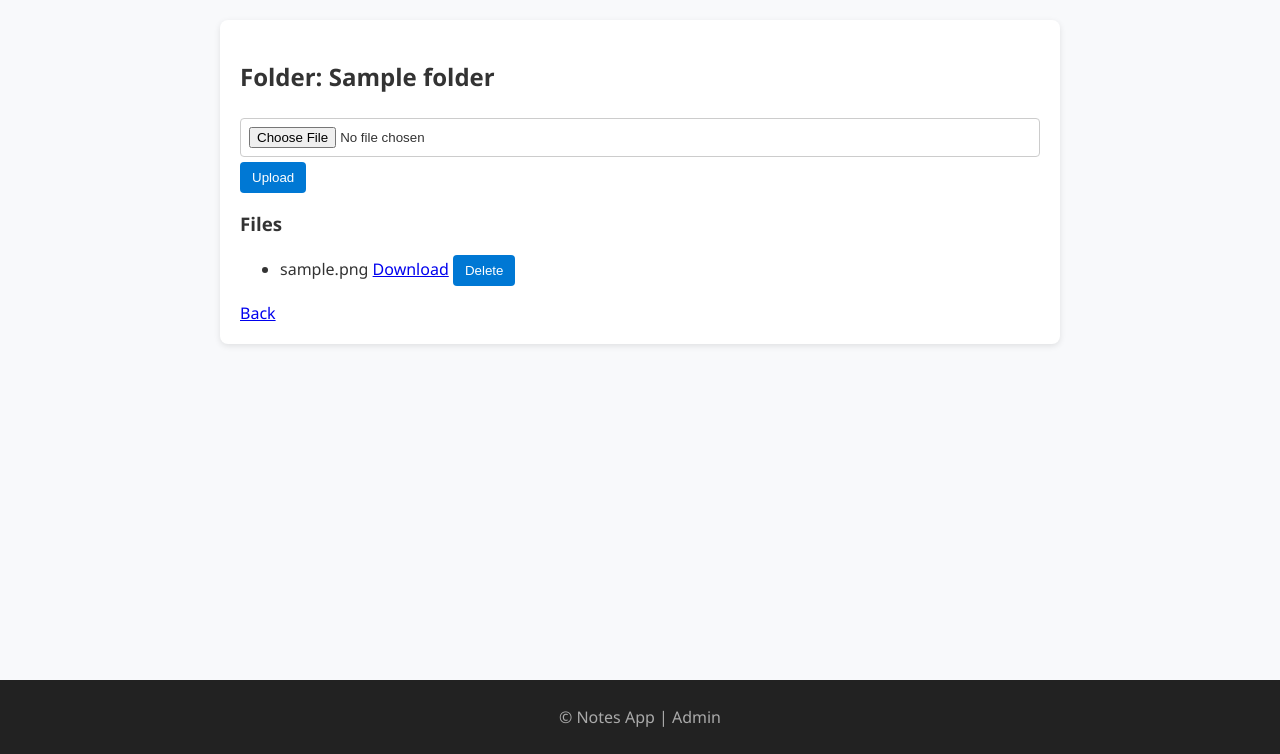
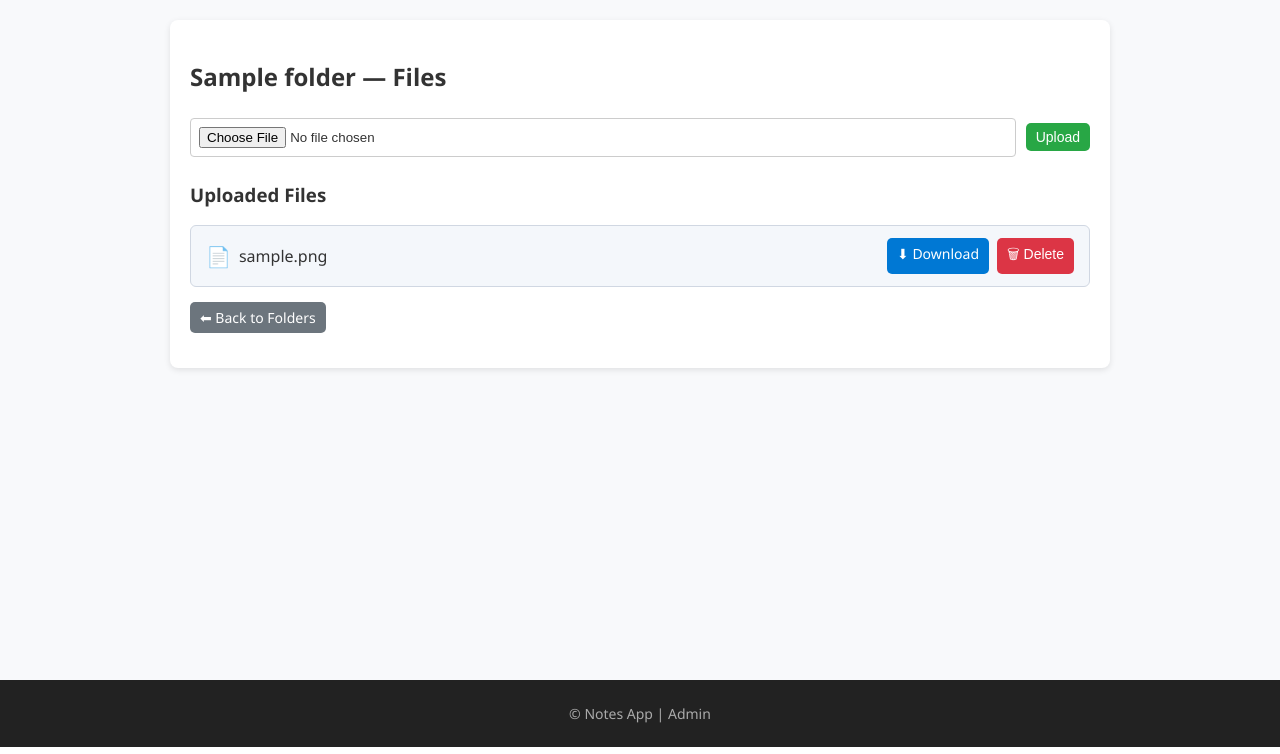
Before and after one commit to Abhi-tech-byte/notes-app, a Flask app: page /folders/1 in a window 1280 px wide. Shown: the part 93-847 px from the top of the page. Run offline with Flask 3, Linux system fonts and the light colour scheme; a user stored in the database is signed in; tables that the repository leaves empty hold one stand-in row (values such as "Sample post").

Commit message:
Enhanced file view UI with styled upload/download/delete buttons

```diff
--- a/static/css/style.css
+++ b/static/css/style.css
@@ -1,3 +1,4 @@
+/* ---------- BASE STYLES ---------- */
 body {
   font-family: "Segoe UI", Arial, sans-serif;
   background: #f8f9fb;
@@ -6,7 +7,7 @@ body {
   color: #333;
 }
 
-/* Navbar */
+/* ---------- NAVBAR ---------- */
 .navbar {
   display: flex;
   justify-content: space-between;
@@ -27,23 +28,26 @@ body {
   text-decoration: underline;
 }
 
-/* Main content */
+/* ---------- MAIN ---------- */
 main {
   padding: 20px;
   min-height: 80vh;
 }
 
-/* Footer */
+/* ---------- FOOTER ---------- */
 footer {
   background: #222;
   color: #aaa;
   text-align: center;
   padding: 10px 0;
+  font-size: 14px;
 }
 
-/* Flash messages */
+/* ---------- FLASH MESSAGES ---------- */
 .flash-container {
-  margin-bottom: 15px;
+  margin: 15px auto;
+  width: 90%;
+  max-width: 700px;
 }
 
 .flash {
@@ -65,7 +69,19 @@ footer {
   border: 1px solid #f5c6cb;
 }
 
-/* Forms and buttons */
+.flash.info {
+  background-color: #d1ecf1;
+  color: #0c5460;
+  border: 1px solid #bee5eb;
+}
+
+.flash.warning {
+  background-color: #fff3cd;
+  color: #856404;
+  border: 1px solid #ffeeba;
+}
+
+/* ---------- FORMS ---------- */
 input, select {
   padding: 8px;
   margin: 5px 0;
@@ -82,18 +98,236 @@ button {
   border-radius: 4px;
   padding: 8px 12px;
   cursor: pointer;
+  transition: background 0.2s ease;
 }
 
 button:hover {
   background-color: #005fa3;
 }
 
-/* Container */
+/* ---------- CONTAINER ---------- */
 .container {
-  max-width: 800px;
+  max-width: 900px;
   margin: 0 auto;
   background: white;
   padding: 20px;
   border-radius: 8px;
   box-shadow: 0 2px 6px rgba(0, 0, 0, 0.1);
 }
+
+/* ---------- DASHBOARD / FOLDER STYLING ---------- */
+.dashboard-container {
+  max-width: 900px;
+  margin: 20px auto;
+  background: white;
+  border-radius: 10px;
+  padding: 20px;
+  box-shadow: 0 2px 8px rgba(0,0,0,0.1);
+}
+
+.dashboard-container h2 {
+  text-align: center;
+  margin-bottom: 15px;
+  color: #0078d4;
+}
+
+.folder-form {
+  display: flex;
+  justify-content: center;
+  margin: 20px 0;
+  gap: 10px;
+}
+
+.folder-form input {
+  padding: 10px;
+  width: 60%;
+  border: 1px solid #ccc;
+  border-radius: 5px;
+  outline: none;
+}
+
+.folder-form button {
+  background: #0078d4;
+  color: white;
+  border: none;
+  padding: 10px 20px;
+  border-radius: 5px;
+  cursor: pointer;
+  font-weight: 500;
+}
+
+.folder-form button:hover {
+  background: #005fa3;
+}
+
+/* ---------- FOLDER GRID ---------- */
+.folder-grid {
+  display: grid;
+  grid-template-columns: repeat(auto-fill, minmax(200px, 1fr));
+  gap: 15px;
+  margin-top: 20px;
+}
+
+.folder-card {
+  background: #eef5ff;
+  border: 1px solid #cfd8f7;
+  border-radius: 10px;
+  padding: 20px;
+  text-align: center;
+  transition: all 0.3s ease;
+}
+
+.folder-card:hover {
+  transform: translateY(-5px);
+  box-shadow: 0 5px 10px rgba(0,0,0,0.1);
+}
+
+.folder-icon {
+  font-size: 38px;
+}
+
+.folder-card h3 {
+  margin: 10px 0;
+  color: #004aad;
+}
+
+.btn-view {
+  display: inline-block;
+  background: #0078d4;
+  color: white;
+  text-decoration: none;
+  padding: 8px 14px;
+  border-radius: 5px;
+  transition: background 0.2s ease;
+}
+
+.btn-view:hover {
+  background: #005fa3;
+}
+
+/* ---------- NO FOLDERS ---------- */
+.no-folder {
+  text-align: center;
+  color: #666;
+  margin-top: 15px;
+  font-size: 15px;
+}
+
+/* ---------- BACK BUTTON ---------- */
+.back-btn {
+  display: inline-block;
+  background: #ccc;
+  color: #333;
+  text-decoration: none;
+  padding: 7px 14px;
+  border-radius: 4px;
+  margin-bottom: 15px;
+  transition: all 0.2s ease;
+}
+
+.back-btn:hover {
+  background: #bbb;
+}
+
+/* File section styling */
+.upload-form {
+  margin-bottom: 20px;
+  display: flex;
+  align-items: center;
+  gap: 10px;
+}
+
+.file-list {
+  display: flex;
+  flex-direction: column;
+  gap: 10px;
+  margin-top: 10px;
+}
+
+.file-card {
+  display: flex;
+  justify-content: space-between;
+  align-items: center;
+  background: #f4f7fb;
+  border: 1px solid #d0d7e2;
+  border-radius: 6px;
+  padding: 12px 15px;
+  transition: all 0.2s ease;
+}
+
+.file-card:hover {
+  background: #eaf2ff;
+  transform: translateY(-2px);
+}
+
+.file-info {
+  display: flex;
+  align-items: center;
+  gap: 8px;
+}
+
+.file-icon {
+  font-size: 20px;
+}
+
+.file-name {
+  font-weight: 500;
+  color: #333;
+}
+
+.file-actions {
+  display: flex;
+  gap: 8px;
+}
+
+.btn {
+  padding: 6px 10px;
+  border-radius: 5px;
+  font-size: 14px;
+  text-decoration: none;
+  color: white;
+  border: none;
+  cursor: pointer;
+}
+
+.upload-btn {
+  background-color: #28a745;
+}
+
+.upload-btn:hover {
+  background-color: #218838;
+}
+
+.download-btn {
+  background-color: #0078d4;
+}
+
+.download-btn:hover {
+  background-color: #005fa3;
+}
+
+.delete-btn {
+  background-color: #dc3545;
+}
+
+.delete-btn:hover {
+  background-color: #b02a37;
+}
+
+.back-btn {
+  display: inline-block;
+  margin-top: 15px;
+  background-color: #6c757d;
+  color: white;
+  text-decoration: none;
+}
+
+.back-btn:hover {
+  background-color: #565e64;
+}
+
+.no-files {
+  color: #555;
+  font-style: italic;
+  margin-top: 10px;
+}
--- a/templates/files.html
+++ b/templates/files.html
@@ -1,30 +1,38 @@
 {% extends "base.html" %}
 {% block content %}
 <div class="container">
-  <h2>Folder: {{ folder.name }}</h2>
+  <h2>{{ folder.name }} — Files</h2>
 
-  <form action="{{ url_for('upload_file', folder_id=folder.id) }}" method="POST" enctype="multipart/form-data">
+  <!-- Upload form -->
+  <form action="{{ url_for('upload_file', folder_id=folder.id) }}" method="POST" enctype="multipart/form-data" class="upload-form">
     <input type="file" name="file" required>
-    <button type="submit">Upload</button>
+    <button type="submit" class="btn upload-btn">Upload</button>
   </form>
 
-  <h3>Files</h3>
-  <ul>
+  <h3>Uploaded Files</h3>
+  {% if files %}
+  <div class="file-list">
     {% for file in files %}
-      <li>
-        {{ file.filename }}
-        <a href="{{ url_for('download_file', file_id=file.id) }}">Download</a>
-        {% if user.role == 'admin' %}
-          <form action="{{ url_for('delete_file', file_id=file.id) }}" method="POST" style="display:inline;">
-            <button type="submit">Delete</button>
-          </form>
+    <div class="file-card">
+      <div class="file-info">
+        <span class="file-icon">📄</span>
+        <span class="file-name">{{ file.filename }}</span>
+      </div>
+      <div class="file-actions">
+        <a href="{{ url_for('download_file', file_id=file.id) }}" class="btn download-btn">⬇ Download</a>
+        {% if current_user.role == 'admin' %}
+        <form action="{{ url_for('delete_file', file_id=file.id) }}" method="POST" style="display:inline;">
+          <button type="submit" class="btn delete-btn">🗑 Delete</button>
+        </form>
         {% endif %}
-      </li>
-    {% else %}
-      <li>No files yet</li>
+      </div>
+    </div>
     {% endfor %}
-  </ul>
+  </div>
+  {% else %}
+  <p class="no-files">No files uploaded yet.</p>
+  {% endif %}
 
-  <a href="{{ url_for('dashboard') }}">Back</a>
+  <a href="{{ url_for('dashboard') }}" class="btn back-btn">⬅ Back to Folders</a>
 </div>
 {% endblock %}
```
